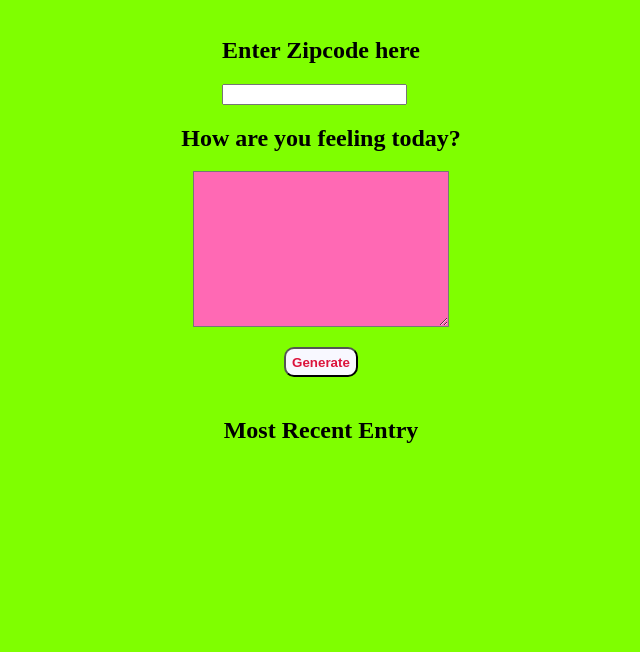
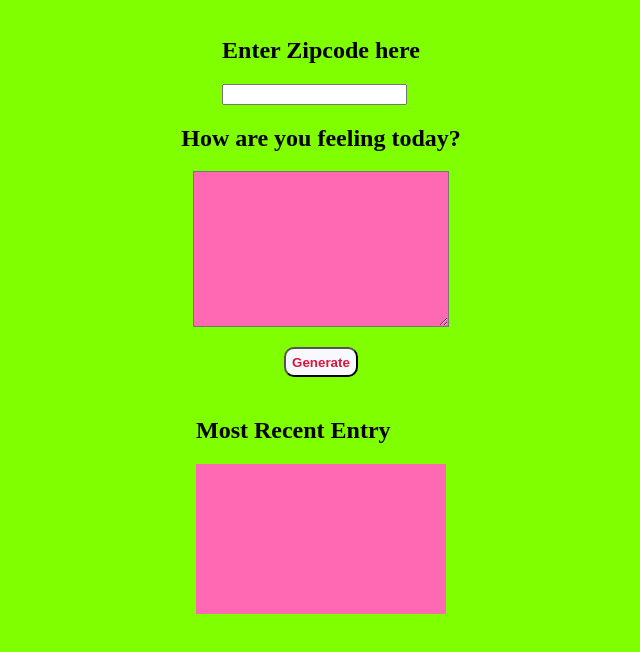
Before and after one commit to cavilosa/weatherApp, a plain HTML site: page website/index.html in a window 1280 px wide. Shown: the part 58-710 px from the top of the page, without its empty margins (319-959 px from the left). Drawn offline with Linux system fonts and the light colour scheme.

Commit message:
HTML and CSS are done

```diff
--- a/website/css/styles.css
+++ b/website/css/styles.css
@@ -20,6 +20,11 @@ textarea {
     justify-content: space-around;
 }
 
+p {
+    width: 250px;
+    height:150px;
+}
+
 #mood, p {
     background-color: #FF69B4;
 }
```
Also changed, not shown: website/index.html (+1 -2 lines).
